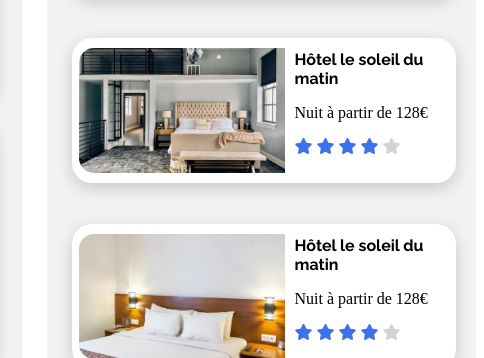
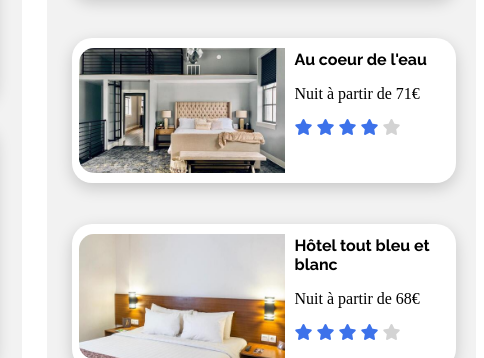
Before and after one commit to MelineM92/MelineMorchipont_2_30032021, a plain HTML site: page index.html in a window 1280 px wide. Shown: the part 601-959 px from the top of the page, 796-1280 px from the left. Drawn offline with Linux system fonts and the light colour scheme; a web font is replaced by a local one.

Commit message:
finalversion

```diff
--- a/index.html
+++ b/index.html
@@ -186,8 +186,8 @@
                <div class="pop">
                   <img src="img/images/hebergements/4_small/logement8.jpg" alt="appartpop">
                   <div>
-                     <h4>Hôtel le soleil du matin</h4>
-                     <p>Nuit à partir de 128€</p>
+                     <h4>Au coeur de l'eau</h4>
+                     <p>Nuit à partir de 71€</p>
                   </div>
                   <div class="starspop">
                      <i class="fas fa-star blue"></i>
@@ -200,8 +200,8 @@
                <div class="pop">
                   <img src="img/images/hebergements/4_small/logement9.jpg" alt="appartpop">
                   <div>
-                     <h4>Hôtel le soleil du matin</h4>
-                     <p>Nuit à partir de 128€</p>
+                     <h4>Hôtel tout bleu et blanc</h4>
+                     <p>Nuit à partir de 68€</p>
                   </div>
                   <div class="starspop">
                      <i class="fas fa-star blue"></i>
--- a/style.css
+++ b/style.css
@@ -150,7 +150,7 @@ body>div.slogan>h2{font-size: 18px; padding-left: 38px !important;}
   width: 150px;
   position: absolute;
   top: 358px;
-  right:98px;}
+  right:45px;}
 
 .barreFiltre:nth-child(4){width: 150px;}
 
```
